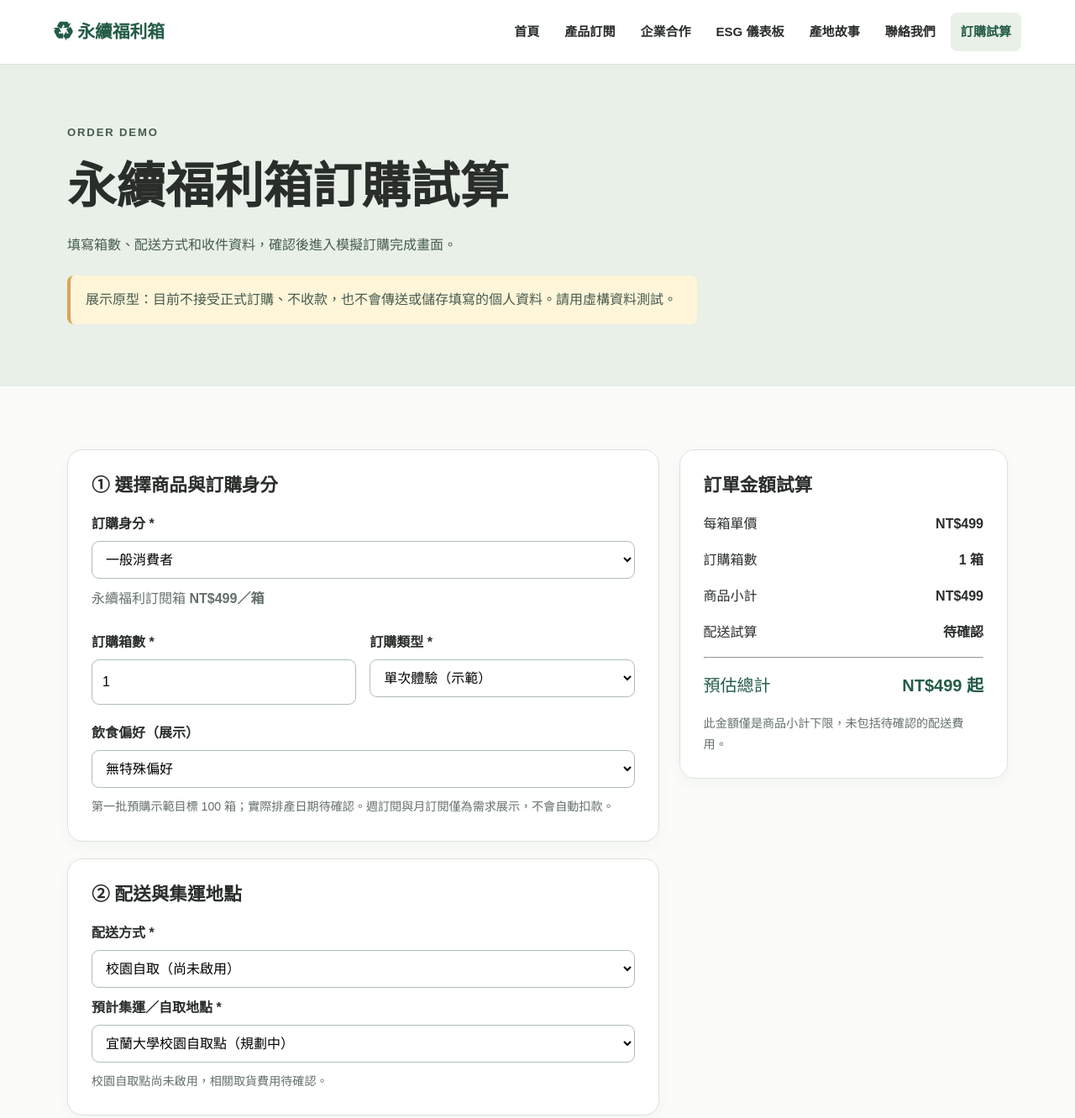
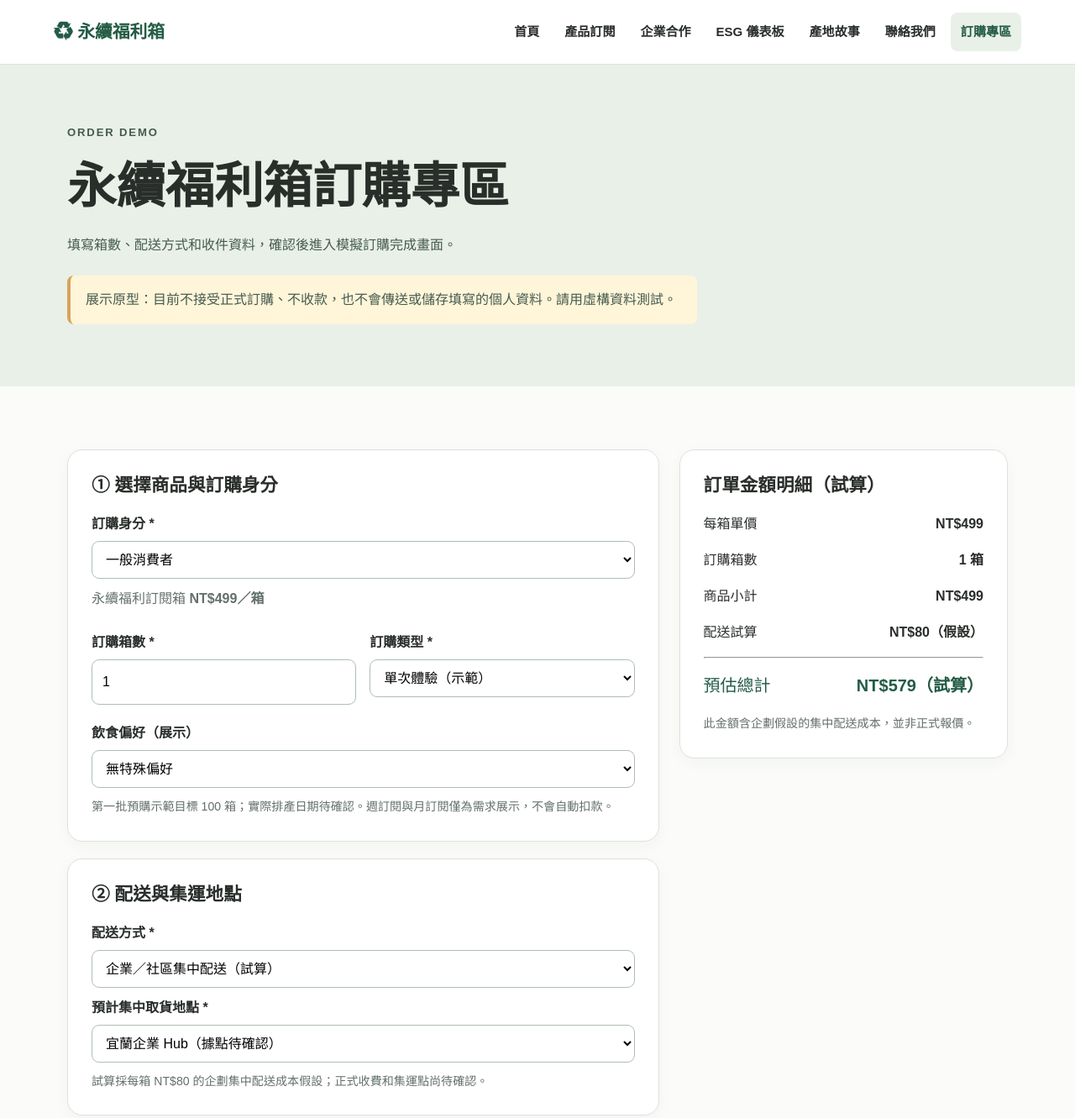
Before and after one commit to Weiiione88/sustainable-box, a plain HTML site: page order.html in a window 1280 px wide. Shown: the top 1331 px of the page at 84% size. Drawn offline with Linux system fonts and the light colour scheme.

Commit message:
Add files via upload

```diff
--- a/order.html
+++ b/order.html
@@ -4,7 +4,7 @@
   <meta charset="UTF-8">
   <meta name="viewport" content="width=device-width, initial-scale=1.0">
   <meta name="description" content="永續福利箱：串聯在地農民、食品加工與消費者，探索惜食訂閱與企業永續採購。">
-  <title>訂購試算｜永續福利箱</title>
+  <title>訂購專區｜永續福利箱</title>
   <link rel="stylesheet" href="style.css">
   <link rel="stylesheet" href="order.css">
   <script src="script.js" defer></script>
@@ -22,12 +22,12 @@
         <a href="business.html">企業合作</a>
         <a href="esg.html">ESG 儀表板</a>
         <a href="stories.html">產地故事</a>
-        <a href="contact.html">聯絡我們</a><a href="order.html">訂購試算</a>
+        <a href="contact.html">聯絡我們</a><a href="order.html">訂購專區</a>
       </nav>
     </div>
   </header>
   <main id="app" tabindex="-1">
-<section class="page-hero"><div class="container"><p class="eyebrow">ORDER DEMO</p><h1>永續福利箱訂購試算</h1><p>填寫箱數、配送方式和收件資料，確認後進入模擬訂購完成畫面。</p><p class="note">展示原型：目前不接受正式訂購、不收款，也不會傳送或儲存填寫的個人資料。請用虛構資料測試。</p></div></section>
+<section class="page-hero"><div class="container"><p class="eyebrow">ORDER DEMO</p><h1>永續福利箱訂購專區</h1><p>填寫箱數、配送方式和收件資料，確認後進入模擬訂購完成畫面。</p><p class="note">展示原型：目前不接受正式訂購、不收款，也不會傳送或儲存填寫的個人資料。請用虛構資料測試。</p></div></section>
 <section class="block"><div class="container order-layout"><form id="order-form" novalidate>
   <div class="card order-section"><h2>① 選擇商品與訂購身分</h2><div class="field"><label for="buyer-type">訂購身分 *</label><select id="buyer-type"><option value="person">一般消費者</option><option value="business">企業／教職員團購</option></select></div><div id="business-fields" hidden><div class="order-grid"><div class="field"><label for="company">企業／團購單位名稱 *</label><input id="company" maxlength="80" placeholder="例如：示範公司"></div><div class="field"><label for="taxid">統一編號（選填）</label><input id="taxid" inputmode="numeric" maxlength="8" pattern="[0-9]{8}" placeholder="8 位數字；展示可留空"></div></div></div><p>永續福利訂閱箱 <strong>NT$499／箱</strong></p>
     <div class="order-grid"><div class="field"><label for="quantity">訂購箱數 *</label><input id="quantity" type="number" min="1" max="1000" step="1" value="1" required></div>
@@ -35,8 +35,8 @@
     <div class="field"><label for="diet">飲食偏好（展示）</label><select id="diet"><option>無特殊偏好</option><option>全素需求（需確認供應）</option><option>蛋奶素需求（需確認供應）</option><option>減醣需求（需確認供應）</option></select></div><p class="field-help">第一批預購示範目標 100 箱；實際排產日期待確認。週訂閱與月訂閱僅為需求展示，不會自動扣款。</p>
   </div>
   <div class="card order-section"><h2>② 配送與集運地點</h2>
-    <div class="field"><label for="delivery">配送方式 *</label><select id="delivery" required><option value="campus">校園自取（尚未啟用）</option><option value="hub">企業／社區集中配送（試算）</option><option value="home">低溫宅配（運費待報價）</option></select></div>
-    <div class="field" id="pickup-group"><label for="pickup">預計集運／自取地點 *</label><select id="pickup"><option value="宜蘭大學校園自取點（規劃中）">宜蘭大學校園自取點（規劃中）</option></select></div>
+    <div class="field"><label for="delivery">配送方式 *</label><select id="delivery" required><option value="hub">企業／社區集中配送（試算）</option><option value="home">低溫宅配（運費待報價）</option></select></div>
+    <div class="field" id="pickup-group"><label for="pickup">預計集中取貨地點 *</label><select id="pickup" required><option value="">請選擇集中取貨據點</option></select></div>
     <div id="address-group" class="address-group" hidden>
       <div class="order-grid"><div class="field"><label for="city">縣市 *</label><input id="city" autocomplete="address-level1" placeholder="例如：宜蘭縣"></div><div class="field"><label for="district">鄉鎮市區 *</label><input id="district" autocomplete="address-level2" placeholder="例如：宜蘭市"></div></div>
       <div class="field"><label for="address">詳細配送地址 *</label><input id="address" autocomplete="street-address" placeholder="道路、門牌、樓層（請以測試資料填寫）"></div>
@@ -51,7 +51,7 @@
   <p id="error-message" role="alert" class="form-error" hidden></p>
   <button class="btn order-submit" type="submit">前往訂單確認 →</button>
 </form>
-<aside class="card order-summary" aria-live="polite"><h2>訂單金額試算</h2><div class="summary-line"><span>每箱單價</span><strong>NT$499</strong></div><div class="summary-line"><span>訂購箱數</span><strong id="sum-qty">1 箱</strong></div><div class="summary-line"><span>商品小計</span><strong id="sum-subtotal">NT$499</strong></div><div class="summary-line"><span>配送試算</span><strong id="sum-shipping">待確認</strong></div><hr><div class="summary-line sum-grand"><span>預估總計</span><strong id="sum-total">NT$499 起</strong></div><p id="summary-disclaimer" class="field-help">這是非正式試算，運費與實際售價需確認。</p></aside>
+<aside class="card order-summary" aria-live="polite"><h2>訂單金額明細（試算）</h2><div class="summary-line"><span>每箱單價</span><strong>NT$499</strong></div><div class="summary-line"><span>訂購箱數</span><strong id="sum-qty">1 箱</strong></div><div class="summary-line"><span>商品小計</span><strong id="sum-subtotal">NT$499</strong></div><div class="summary-line"><span>配送試算</span><strong id="sum-shipping">待確認</strong></div><hr><div class="summary-line sum-grand"><span>預估總計</span><strong id="sum-total">NT$499 起</strong></div><p id="summary-disclaimer" class="field-help">這是非正式試算，運費與實際售價需確認。</p></aside>
 </div></section>
 <dialog id="confirmation" class="confirm-dialog" aria-labelledby="confirmation-title"><div class="confirm-content"><h2 id="confirmation-title">訂單預覽（未送出）</h2><p class="note">沒有付款步驟，也不會建立真實訂單或傳送個人資料。</p><div id="preview-details"></div><div class="actions"><button type="button" class="btn secondary" id="close-confirm">返回修改</button><button type="button" class="btn" id="finish-order">確認訂購 → 完成（模擬）</button></div></div><div id="order-success" class="order-success" hidden><div class="success-check" aria-hidden="true">✓</div><h2 id="order-success-title">訂購完成！</h2><p>感謝您支持永續福利箱。</p><p class="note">這是專題展示的模擬訂購完成畫面，沒有正式成立訂單、傳送資料或產生付款。</p><button type="button" class="btn" id="success-home">返回首頁 →</button></div></dialog>
 </main>
--- a/order.js
+++ b/order.js
@@ -9,18 +9,17 @@ const selectOptions = (items) => items.map(name => {
 function updateDelivery() {
   const type = $('delivery').value;
   const pickup = $('pickup');
-  pickup.replaceChildren(...selectOptions(type === 'campus'
-    ? ['宜蘭大學校園自取點（規劃中）']
-    : ['宜蘭企業 Hub（據點待確認）','校園教職員 Hub（據點待確認）','社區集中配送點（據點待確認）']));
+  // 校園自取已移除；只保留企業／社區集中取貨及低溫宅配。
+  pickup.replaceChildren(
+    ...selectOptions(['宜蘭企業 Hub（據點待確認）', '社區集中配送點（據點待確認）'])
+  );
   $('pickup-group').hidden = type === 'home';
   $('address-group').hidden = type !== 'home';
-  for(const id of ['city','district','address']) $(id).required = type === 'home';
-  pickup.required = type !== 'home';
+  for (const id of ['city', 'district', 'address']) $(id).required = type === 'home';
+  pickup.required = type === 'hub';
   $('delivery-note').textContent = type === 'hub'
     ? '試算採每箱 NT$80 的企劃集中配送成本假設；正式收費和集運點尚待確認。'
-    : type === 'campus'
-      ? '校園自取點尚未啟用，相關取貨費用待確認。'
-      : '低溫宅配費用與可配送區域尚未確認；目前僅顯示商品小計。';
+    : '低溫宅配費用與可配送區域尚未確認；目前僅顯示商品小計。';
   calculate();
 }
 function calculate() {
--- a/script.js
+++ b/script.js
@@ -17,7 +17,7 @@ const pages = {
     <section class="block"><div class="container"><div class="highlight"><div><p class="eyebrow" style="color:#e9f0e8">OUR IMPACT</p><h2>永續，不只有理念，也需要數據。</h2><p>查看格外品攔截、產品推廣與合作夥伴的第一年企劃目標。</p></div><a class="btn" href="esg.html">查看 ESG 儀表板 →</a></div></div></section>`,
   "products.html": `
     <section class="page-hero"><div class="container"><p class="eyebrow">SUBSCRIPTION BOX</p><h1>產品訂閱</h1><p>規劃以容易料理與保存的惜食食品，讓永續生活更容易開始。</p></div></section>
-    <section class="block"><div class="container"><div class="grid"><article class="card"><span class="icon">📦</span><h2>永續福利訂閱箱</h2><div class="price">NT$499 <small style="font-size:1rem">／箱</small></div><p>企劃規劃每箱包含 4～6 樣產品，包括主餐調理包、濃縮湯底、果乾與選配商品。</p><p>未來規劃每週與每月配送方案。</p><a class="btn" href="order.html">開始訂購試算 →</a></article><article class="card"><span class="icon">🍛</span><h3>主餐調理包</h3><p>規劃高纖咖哩燉蔬菜等料理，方便簡單加熱。</p></article><article class="card"><span class="icon">🍊</span><h3>湯底與果乾</h3><p>規劃高湯底、南瓜濃湯底與宜蘭特色果乾等產品。</p></article></div><p class="note">此頁為專題示範，NT$499 為企劃定價，尚未開放實際下單或收款；實際產品、食安資訊及配送條件需營運前確認。</p></div></section>`,
+    <section class="block"><div class="container"><div class="grid"><article class="card"><span class="icon">📦</span><h2>永續福利訂閱箱</h2><div class="price">NT$499 <small style="font-size:1rem">／箱</small></div><p>企劃規劃每箱包含 4～6 樣產品，包括主餐調理包、濃縮湯底、果乾與選配商品。</p><p>未來規劃每週與每月配送方案。</p><a class="btn" href="order.html">前往訂購專區 →</a></article><article class="card"><span class="icon">🍛</span><h3>主餐調理包</h3><p>規劃高纖咖哩燉蔬菜等料理，方便簡單加熱。</p></article><article class="card"><span class="icon">🍊</span><h3>湯底與果乾</h3><p>規劃高湯底、南瓜濃湯底與宜蘭特色果乾等產品。</p></article></div><p class="note">此頁為專題示範，NT$499 為企劃定價，尚未開放實際下單或收款；實際產品、食安資訊及配送條件需營運前確認。</p></div></section>`,
   "business.html": `
     <section class="page-hero"><div class="container"><p class="eyebrow">CORPORATE PARTNERSHIP</p><h1>企業永續採購</h1><p>將員工福利、節慶贈禮與惜食理念結合，為企業提供具永續價值的採購選擇。</p></div></section>
     <section class="block"><div class="container"><div class="grid"><article class="card"><span class="icon">🎁</span><h3>員工福利與贈禮</h3><p>以既有福利或商務贈禮需求導入惜食商品。</p></article><article class="card"><span class="icon">🚚</span><h3>集中配送規劃</h3><p>依企業需求評估集中採購與配送方式。</p></article><article class="card"><span class="icon">📊</span><h3>採購紀錄</h3><p>規劃提供商品來源、採購量與惜食績效資料。</p></article></div>
```
Also changed, not shown: business.html (+1 -1 lines), contact.html (+1 -1 lines), esg.html (+1 -1 lines), index.html (+1 -1 lines), products.html (+1 -1 lines), stories.html (+1 -1 lines), README.txt.
